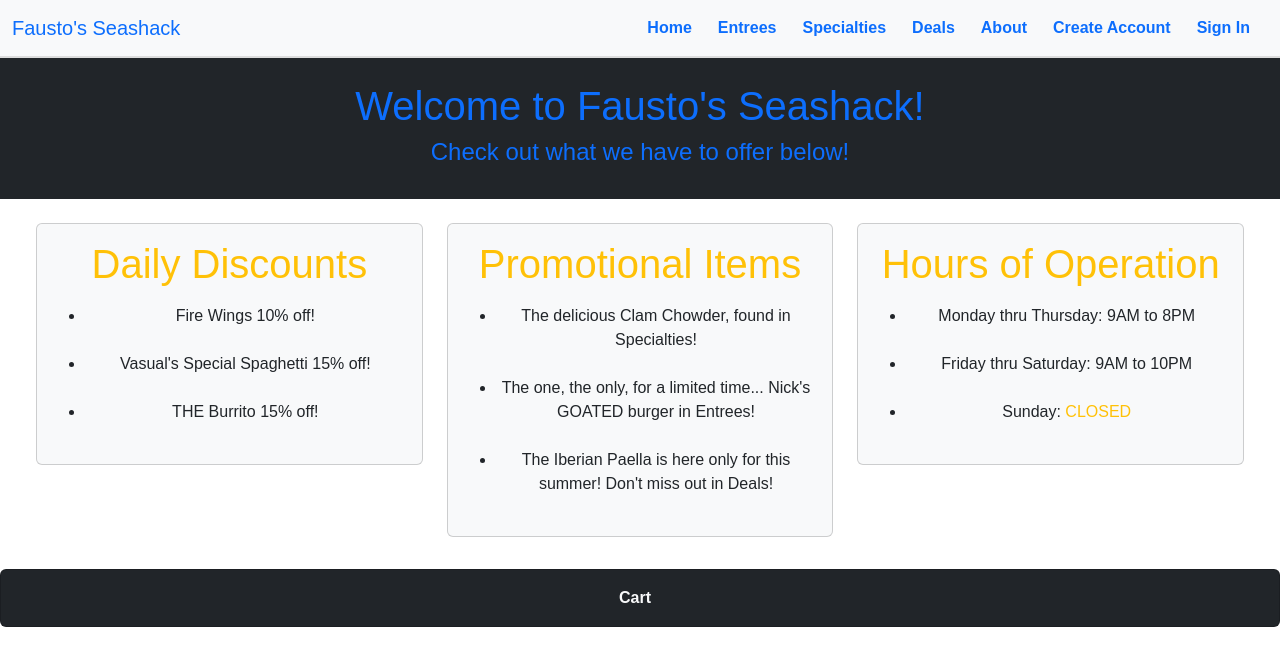
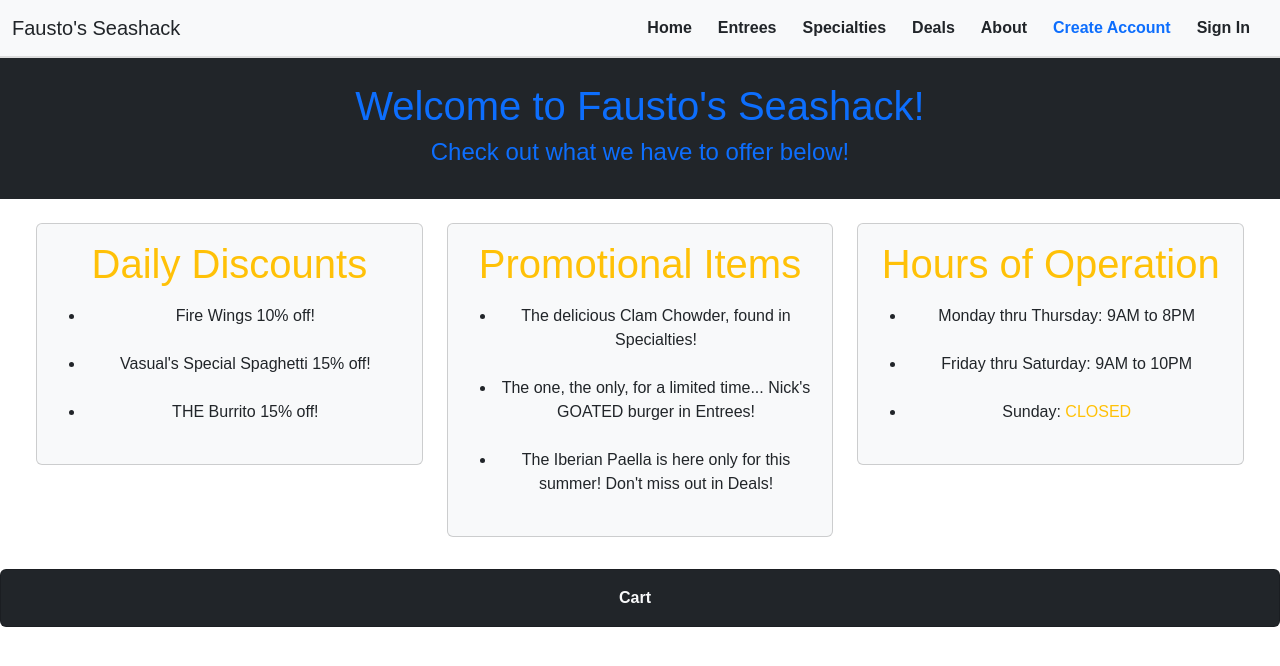
Before and after one commit to Vishal-Kapadia/Faustos-Seashack, a React (Vite) app in the folder 561Project/frontend/: page / in a window 1280 px wide. Shown: the top 666 px of the page. Built offline with nearby package versions, Linux system fonts and the light colour scheme.

Commit message:
changed navbar

```diff
--- a/561Project/frontend/src/components/Navbar.jsx
+++ b/561Project/frontend/src/components/Navbar.jsx
@@ -17,19 +17,19 @@ const NavbarGo = () => {
   return (
     <Navbar expand="lg" bg="light">
       <Container fluid>
-        <Navbar.Brand href="#Homepage" className="text-primary">Fausto's Seashack</Navbar.Brand>
+        <Navbar.Brand href="#Homepage" className="text-dark">Fausto's Seashack</Navbar.Brand>
         <Navbar.Toggle aria-controls="navmenu" />
         <Navbar.Collapse id="navmenu">
           <Nav className="ms-auto">
-            <NavLink to="/home" className="nav-link text-primary" activeClassName="active">Home</NavLink>
-            <NavLink to="/entrees" className="nav-link text-primary" activeClassName="active">Entrees</NavLink>
-            <NavLink to="/specialties" className="nav-link text-primary" activeClassName="active">Specialties</NavLink>
-            <NavLink to="/deals" className="nav-link text-primary" activeClassName="active">Deals</NavLink>
-            <NavLink to="/about" className="nav-link text-primary" activeClassName="active">About</NavLink>
+            <NavLink to="/home" className="nav-link text-dark" activeClassName="active">Home</NavLink>
+            <NavLink to="/entrees" className="nav-link text-dark" activeClassName="active">Entrees</NavLink>
+            <NavLink to="/specialties" className="nav-link text-dark" activeClassName="active">Specialties</NavLink>
+            <NavLink to="/deals" className="nav-link text-dark" activeClassName="active">Deals</NavLink>
+            <NavLink to="/about" className="nav-link text-dark" activeClassName="active">About</NavLink>
             {!isLoggedIn && (
               <>
                 <NavLink to="/register" className="nav-link text-primary" activeClassName="activee">Create Account</NavLink>
-                <NavLink to="/login" className="nav-link text-primary" activeClassName="activee">Sign In</NavLink>
+                <NavLink to="/login" className="nav-link text-dark" activeClassName="activee">Sign In</NavLink>
               </>
             )}
             {isLoggedIn && (
```
